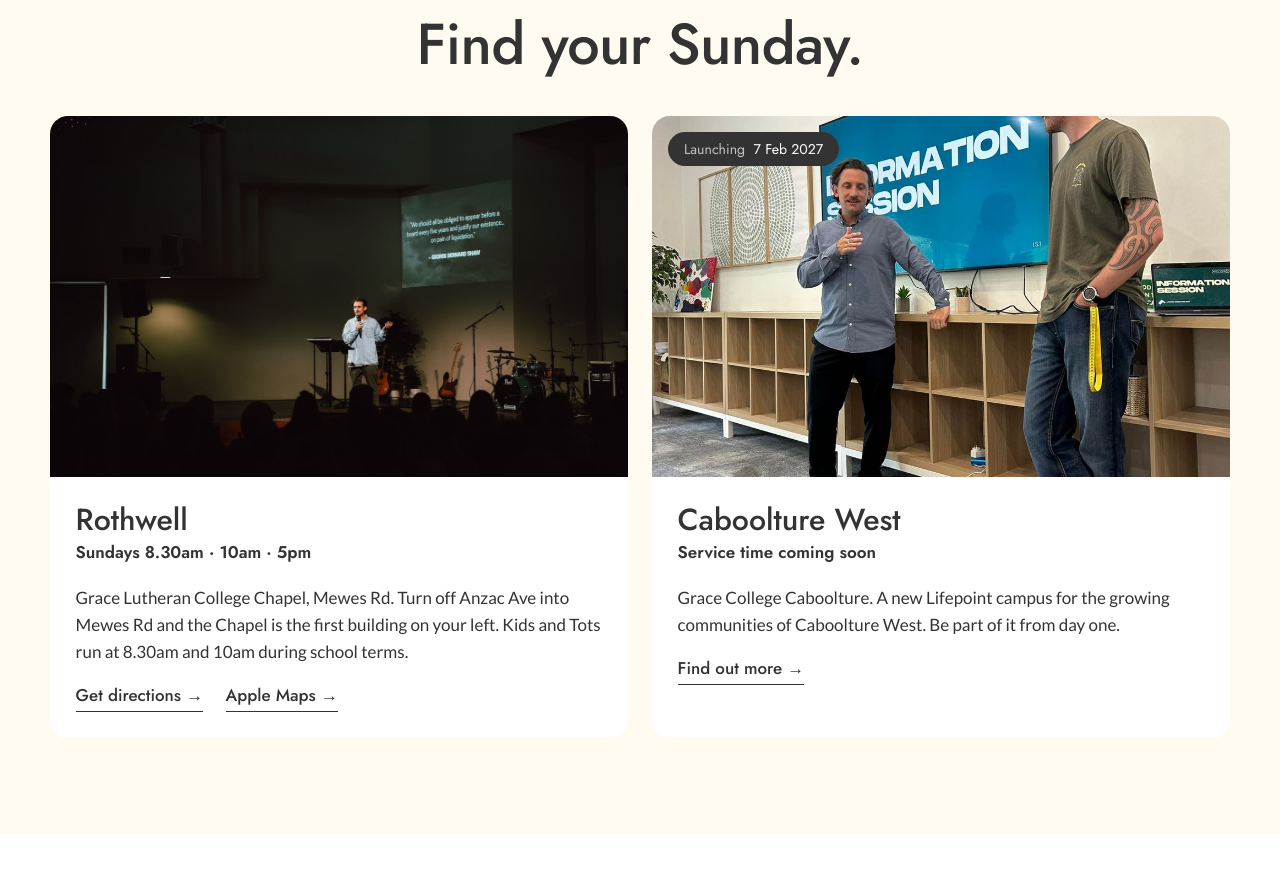
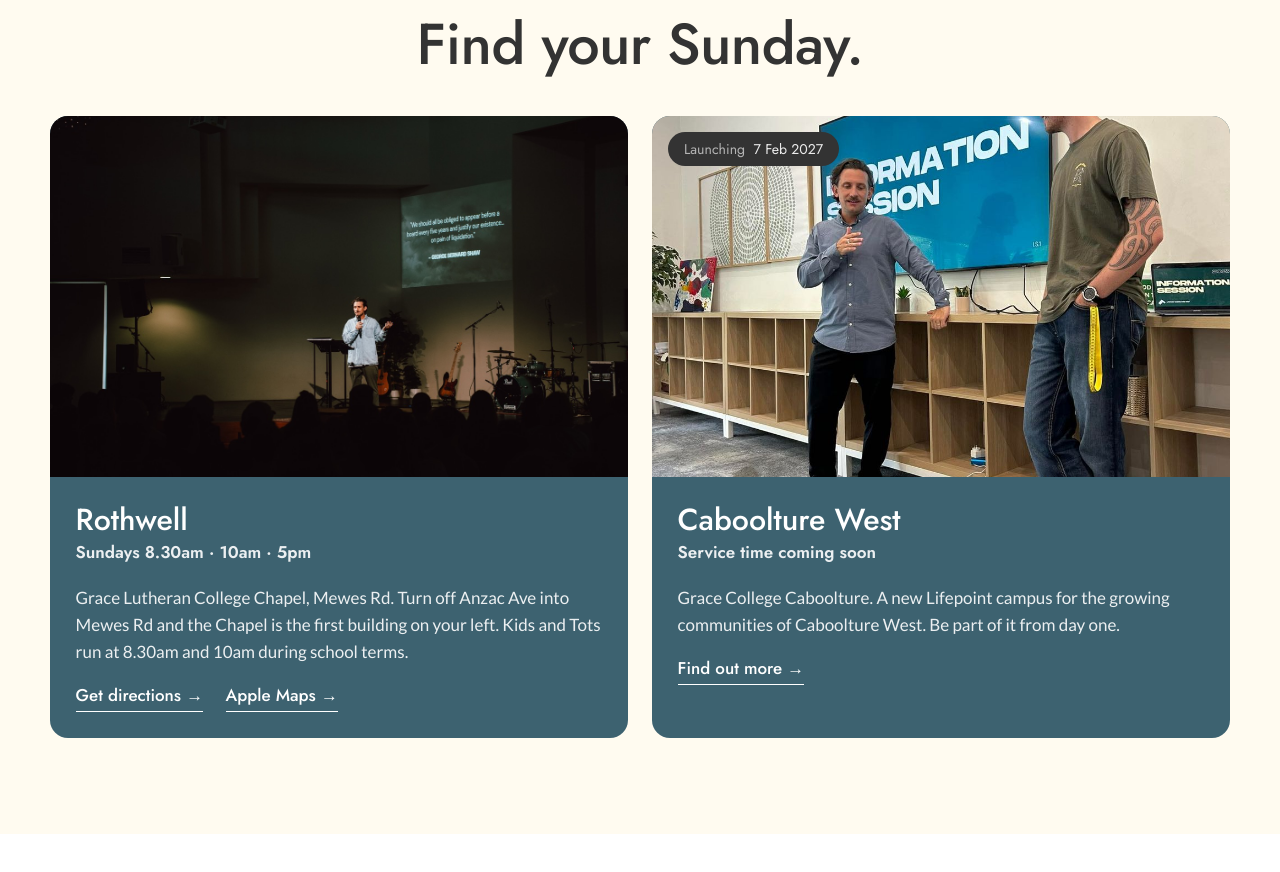
Before and after one commit to deetsweet/Lifepoint-website, an Eleventy site: page src/sundays.njk in a window 1280 px wide. Shown: the part 1609-2481 px from the top of the page. Built offline with nearby package versions, Linux system fonts and the light colour scheme; Eleventy itself is replaced by a stand-in of ours; files that its build step writes are made by us from their sources.

Commit message:
Contrast for campus, stat, room and vision cards on linen
Co-Authored-By: Claude Opus 5.5 <noreply@anthropic.com>
Claude-Session: https://claude.ai/code/session_01HarW6L8rzDiP4qo6iGEbrs

```diff
--- a/docs/assets/css/site.css
+++ b/docs/assets/css/site.css
@@ -394,3 +394,6 @@ blockquote { margin: 0 0 1.4rem; font-family: Georgia, "Times New Roman", serif;
 .sec--dark .card, .sec--dark .gcard { background: rgba(255,255,255,.06); border: 1px solid rgba(255,255,255,.3); }
 .sec--dark .card p, .sec--dark .gcard__body p, .sec--dark .gcard__eyebrow { color: rgba(255,255,255,.85); }
 .sec--dark .card { color: var(--white); }
+.sec--linen .campus, .sec--linen .stat, .sec--linen .room, .sec--linen .part__card { background: var(--deep-blue); color: var(--white); }
+.sec--linen .campus p, .sec--linen .stat p, .sec--linen .room p, .sec--linen .part__card p { color: rgba(255,255,255,.9); }
+.sec--linen .campus a, .sec--linen .room a, .sec--linen .part__card a { color: var(--white); }
--- a/src/assets/css/site.css
+++ b/src/assets/css/site.css
@@ -394,3 +394,6 @@ blockquote { margin: 0 0 1.4rem; font-family: Georgia, "Times New Roman", serif;
 .sec--dark .card, .sec--dark .gcard { background: rgba(255,255,255,.06); border: 1px solid rgba(255,255,255,.3); }
 .sec--dark .card p, .sec--dark .gcard__body p, .sec--dark .gcard__eyebrow { color: rgba(255,255,255,.85); }
 .sec--dark .card { color: var(--white); }
+.sec--linen .campus, .sec--linen .stat, .sec--linen .room, .sec--linen .part__card { background: var(--deep-blue); color: var(--white); }
+.sec--linen .campus p, .sec--linen .stat p, .sec--linen .room p, .sec--linen .part__card p { color: rgba(255,255,255,.9); }
+.sec--linen .campus a, .sec--linen .room a, .sec--linen .part__card a { color: var(--white); }
```
